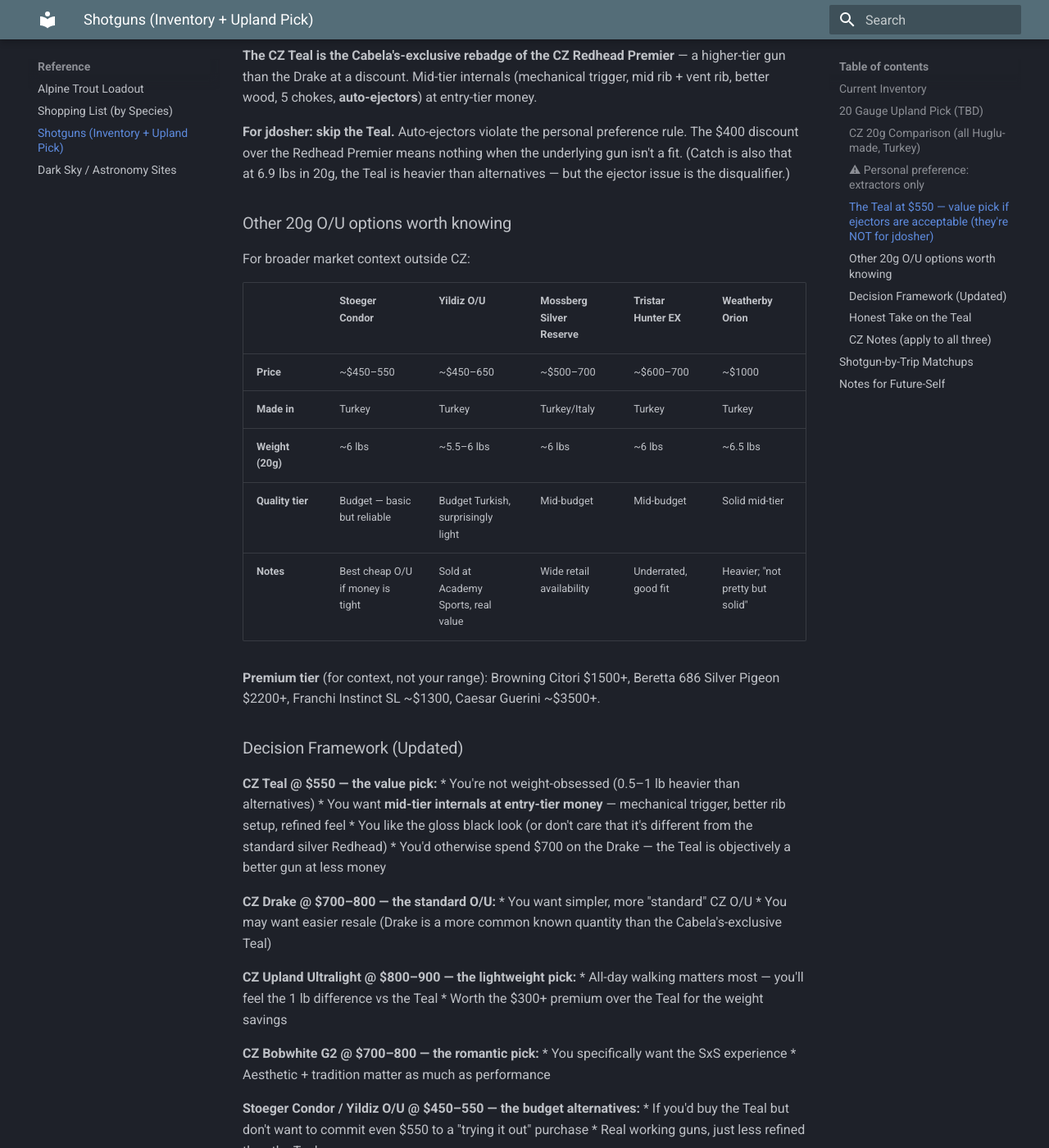
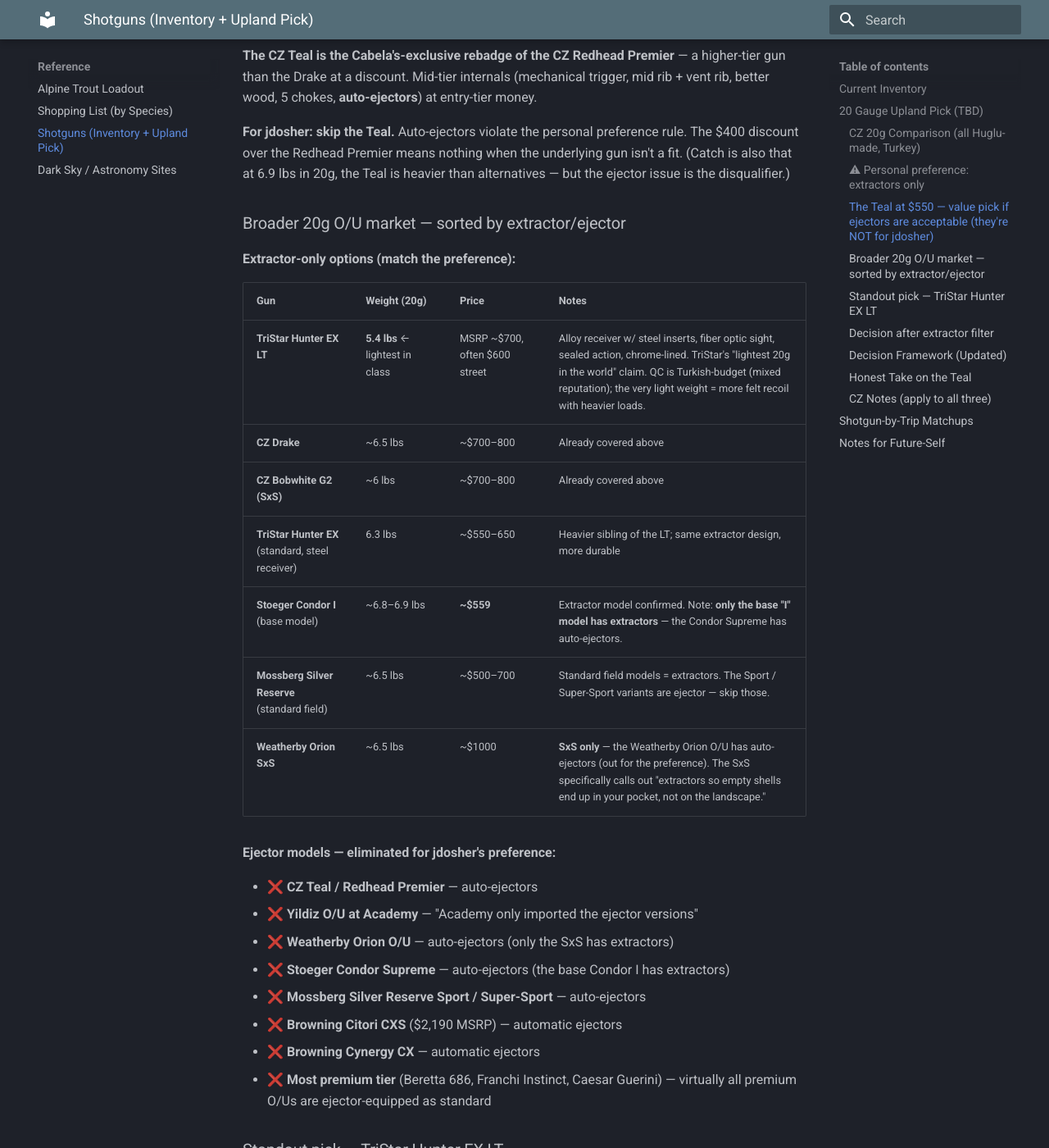
Before and after one commit to jdosher/outdoors-manual, an MkDocs documentation site: the page built from docs/reference/shotguns.md, in a window 1280 px wide and 1400 px high, scrolled down 1692 px. Shown: the whole window at 82% size. Built offline with MkDocs 1.6.1 and Material for MkDocs 9.7.7, drawn with Linux system fonts in a browser that asks for light colours; some of the changed text lies outside the part shown.

Commit message:
Shotguns: expand 20g O/U research - flag TriStar Hunter EX LT (5.4 lbs, extractors, ~$700) as standout for extractor-only + light-weight profile. Document eliminations: Yildiz, Orion O/U, Condor Supreme, Citori CXS, Cynergy all ejector. Viable shortlist: Hunter EX LT, Drake, Bobwhite, Condor I, Hunter EX standard.

```diff
--- a/docs/reference/shotguns.md
+++ b/docs/reference/shotguns.md
@@ -45,19 +45,58 @@ Viable CZ options under this constraint: Bobwhite G2 (SxS), Drake (O/U), Mallard
 
 **For jdosher: skip the Teal.** Auto-ejectors violate the personal preference rule. The $400 discount over the Redhead Premier means nothing when the underlying gun isn't a fit. (Catch is also that at 6.9 lbs in 20g, the Teal is heavier than alternatives — but the ejector issue is the disqualifier.)
 
-### Other 20g O/U options worth knowing
+### Broader 20g O/U market — sorted by extractor/ejector
 
-For broader market context outside CZ:
+**Extractor-only options (match the preference):**
 
-| | **Stoeger Condor** | **Yildiz O/U** | **Mossberg Silver Reserve** | **Tristar Hunter EX** | **Weatherby Orion** |
-|---|---|---|---|---|---|
-| **Price** | ~$450–550 | ~$450–650 | ~$500–700 | ~$600–700 | ~$1000 |
-| **Made in** | Turkey | Turkey | Turkey/Italy | Turkey | Turkey |
-| **Weight (20g)** | ~6 lbs | ~5.5–6 lbs | ~6 lbs | ~6 lbs | ~6.5 lbs |
-| **Quality tier** | Budget — basic but reliable | Budget Turkish, surprisingly light | Mid-budget | Mid-budget | Solid mid-tier |
-| **Notes** | Best cheap O/U if money is tight | Sold at Academy Sports, real value | Wide retail availability | Underrated, good fit | Heavier; "not pretty but solid" |
+| Gun | Weight (20g) | Price | Notes |
+|---|---|---|---|
+| **TriStar Hunter EX LT** | **5.4 lbs** ← lightest in class | MSRP ~$700, often $600 street | Alloy receiver w/ steel inserts, fiber optic sight, sealed action, chrome-lined. TriStar's "lightest 20g in the world" claim. QC is Turkish-budget (mixed reputation); the very light weight = more felt recoil with heavier loads. |
+| **CZ Drake** | ~6.5 lbs | ~$700–800 | Already covered above |
+| **CZ Bobwhite G2 (SxS)** | ~6 lbs | ~$700–800 | Already covered above |
+| **TriStar Hunter EX** (standard, steel receiver) | 6.3 lbs | ~$550–650 | Heavier sibling of the LT; same extractor design, more durable |
+| **Stoeger Condor I** (base model) | ~6.8–6.9 lbs | **~$559** | Extractor model confirmed. Note: **only the base "I" model has extractors** — the Condor Supreme has auto-ejectors. |
+| **Mossberg Silver Reserve** (standard field) | ~6.5 lbs | ~$500–700 | Standard field models = extractors. The Sport / Super-Sport variants are ejector — skip those. |
+| **Weatherby Orion SxS** | ~6.5 lbs | ~$1000 | **SxS only** — the Weatherby Orion O/U has auto-ejectors (out for the preference). The SxS specifically calls out "extractors so empty shells end up in your pocket, not on the landscape." |
 
-**Premium tier** (for context, not your range): Browning Citori $1500+, Beretta 686 Silver Pigeon $2200+, Franchi Instinct SL ~$1300, Caesar Guerini ~$3500+.
+**Ejector models — eliminated for jdosher's preference:**
+
+* ❌ **CZ Teal / Redhead Premier** — auto-ejectors
+* ❌ **Yildiz O/U at Academy** — "Academy only imported the ejector versions"
+* ❌ **Weatherby Orion O/U** — auto-ejectors (only the SxS has extractors)
+* ❌ **Stoeger Condor Supreme** — auto-ejectors (the base Condor I has extractors)
+* ❌ **Mossberg Silver Reserve Sport / Super-Sport** — auto-ejectors
+* ❌ **Browning Citori CXS** ($2,190 MSRP) — automatic ejectors
+* ❌ **Browning Cynergy CX** — automatic ejectors
+* ❌ **Most premium tier** (Beretta 686, Franchi Instinct, Caesar Guerini) — virtually all premium O/Us are ejector-equipped as standard
+
+### Standout pick — TriStar Hunter EX LT
+
+**On paper, the Hunter EX LT is the best match for jdosher's profile:**
+
+* **5.4 lbs** — lighter than CZ Upland Ultralight (6 lbs), CZ Drake (6.5), and the Teal (6.9). For all-day walking in shrub-steppe, this is a real difference.
+* **Extractors** — matches preference
+* **~$700 MSRP, often $600 street** — competitive with Drake
+* Aluminum alloy receiver w/ steel inserts, chrome-lined barrels, fiber optic front sight, sealed action
+* Single selective trigger, 5 Beretta-pattern choke tubes
+
+**Honest caveats (real, not marketing):**
+
+* **TriStar QC reputation is mixed** — Turkish budget gun; some buyers report wood-to-metal fit issues, occasional misfires on early-life rounds. Lifetime warranty handles most issues but expect potential break-in pains.
+* **5.4 lbs comes at a cost** — light guns kick more for the same load. Plan on lighter 7/8 oz steel loads for comfortable shooting; 1 oz+ loads will be noticeable.
+* **The LT alloy receiver is durable but not "heirloom" feel** — this is a working gun, not a generational gun.
+
+**If you'd rather have a slightly heavier but more robust gun** with similar extractor design: **TriStar Hunter EX (standard steel receiver) at 6.3 lbs and ~$550–650**. Same ergonomics, more weight to soak recoil, lower price.
+
+### Decision after extractor filter
+
+The viable shortlist is now:
+
+1. **TriStar Hunter EX LT** — lightest, ~$600–700, fits all-day-walking criteria best
+2. **CZ Drake** — ~$700–800, more refined feel, better QC reputation than TriStar
+3. **CZ Bobwhite G2** — if you want the SxS experience
+4. **Stoeger Condor I** — cheapest viable option at $559
+5. **TriStar Hunter EX** (standard) — middle ground between LT and Drake
 
 ### Decision Framework (Updated)
 
```
